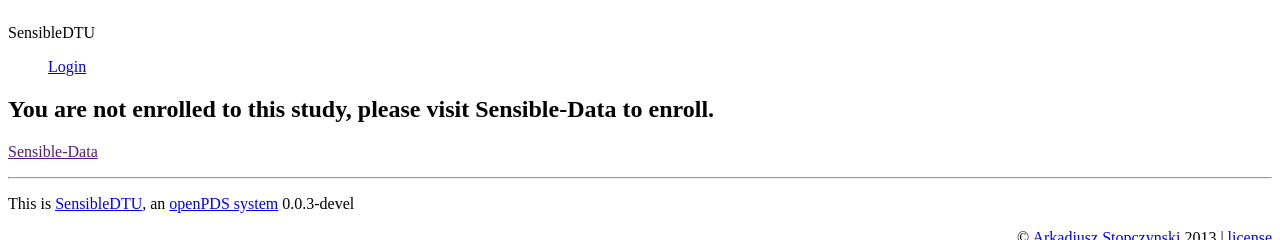
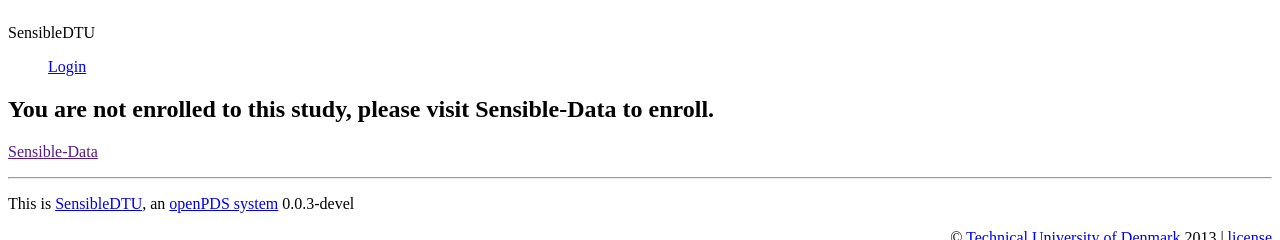
Before and after one commit to MIT-Model-Open-Data-and-Identity-System/SensibleData-Service, a Django app: template sensible_data_service/templates/not_enrolled.html in a window 1280 px wide. Shown: the part 44-284 px from the top of the page. Run offline with Django 3.2, Linux system fonts and the light colour scheme; the template is opened without the code that fills it, so the values that code supplies are empty; some libraries are stand-ins or nearby versions.

Commit message:
new footer

```diff
--- a/sensible_data_service/templates/base.html
+++ b/sensible_data_service/templates/base.html
@@ -68,17 +68,23 @@
 
 <footer class="row">
 <div class="span6">
-<p>This is <a href="https://github.com/organizations/MIT-Model-Open-Data-and-Identity-System">SensibleDTU</a>, an <a href="http://openpds.media.mit.edu/">openPDS system</a>
+	<p>This is <a href="https://github.com/organizations/MIT-Model-Open-Data-and-Identity-System">SensibleDTU</a>, an <a href="http://openpds.media.mit.edu/">openPDS system</a>
 
-<span class="label label-important">0.0.3-devel</span></p>
+	<span class="label label-important">0.0.3-devel</span></p>
 </div>
+
 <div class="span6" style="text-align:right">
 <p>
-&copy; <a href="http://stopczynski.com">Arkadiusz Stopczynski</a> 2013
+&copy; <a href="https://raw.github.com/MIT-Model-Open-Data-and-Identity-System/SensibleData-Platform/master/COPYRIGHT">Technical University of Denmark</a> 2013
 |
 <a href="https://raw.github.com/MIT-Model-Open-Data-and-Identity-System/SensibleData-Platform/master/LICENSE">license</a>
 </p>
 </div>
+
+ <div class="span">
+	         <p><a rel="license" href="https://creativecommons.org/licenses/by/3.0/deed.en_US"><img alt="Creative Commons License" style="border-width:0" src="https://i.creativecommons.org/l/by/3.0/80x15.png" /></a> <span xmlns:dct="https://purl.org/dc/terms/" property="dct:title"></span> licensed under a <a rel="license" href="https://creativecommons.org/licenses/by/3.0/deed.en_US">Creative Commons Attribution 3.0 Unported License</a>.</p>
+			     </div>
+
 </footer>
 </div> <!-- container -->
 
```
